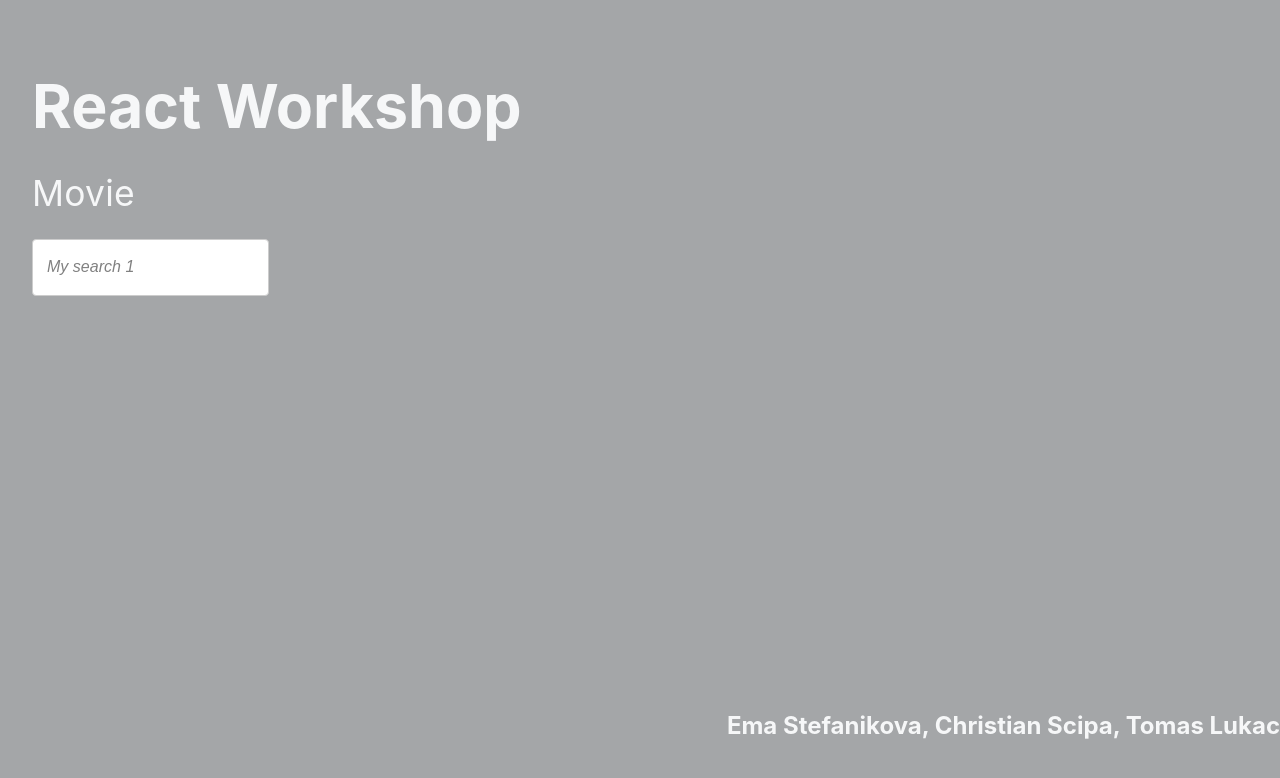
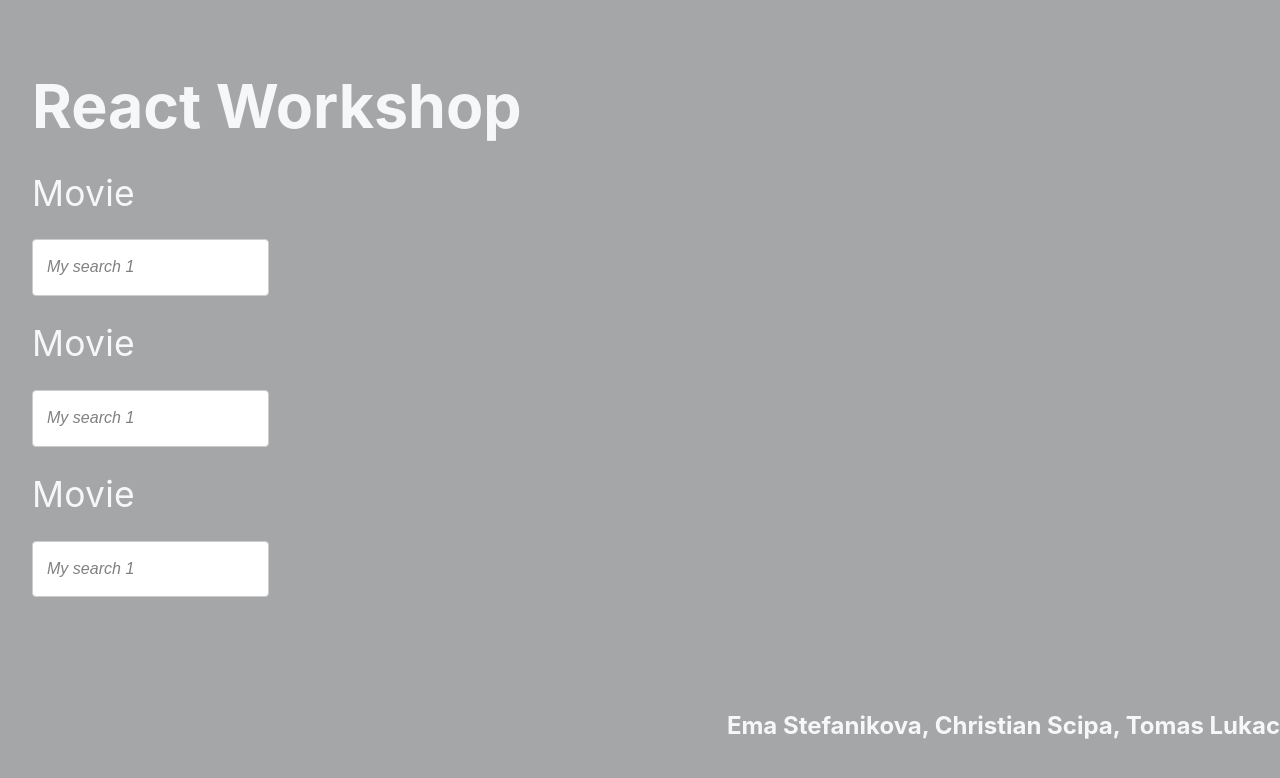
Before and after one commit to LukacTomas/react-workshop, a React (Vite) app: page / in a window 1280 px wide. Shown: the top 778 px of the page. Built offline with nearby package versions, Linux system fonts and the light colour scheme.

Commit message:
feat: creating useUniqueId hook

```diff
--- a/src/App.tsx
+++ b/src/App.tsx
@@ -8,6 +8,8 @@ function App() {
   return (
     <>
       <Heading />
+      <MovieSearch />
+      <MovieSearch />
       <MovieSearch />
       <Footer />
     </>
--- a/src/components/Search.tsx
+++ b/src/components/Search.tsx
@@ -11,6 +11,7 @@ interface SearchProps {
 export function Search({ label, placeholder, onSearch }: SearchProps) {
   const [value, setValue] = useState<string>('');
   const debounceSearch = useDebounce( onSearch ?? console.log, 500)
+  const id = 'book-search'; // TODO change this to use new hook
 
   console.log('Search rendered with label: ', label);
 
@@ -21,8 +22,8 @@ export function Search({ label, placeholder, onSearch }: SearchProps) {
 
   return (
     <Stack align="start">
-      <label>{label}</label>
-      <input value={value} onChange={onHandleInputChange}  type="text" placeholder={placeholder} />
+      <label htmlFor={id}>{label}</label>
+      <input id={id} value={value} onChange={onHandleInputChange}  type="text" placeholder={placeholder} />
     </Stack>
   );
 }
```
Also changed, not shown: src/components/hooks/useUniqueId.ts (added, +8 -0 lines).
